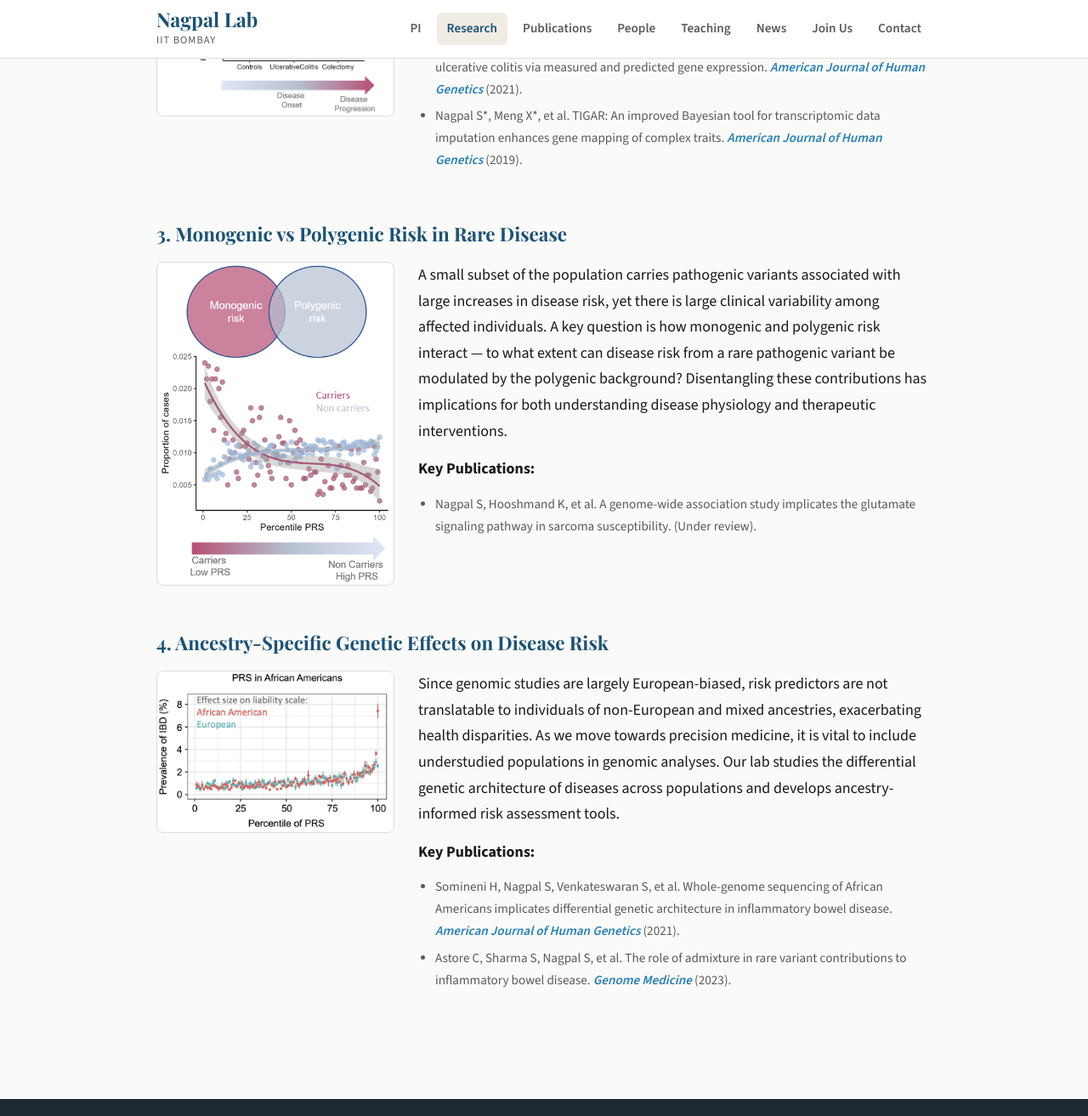
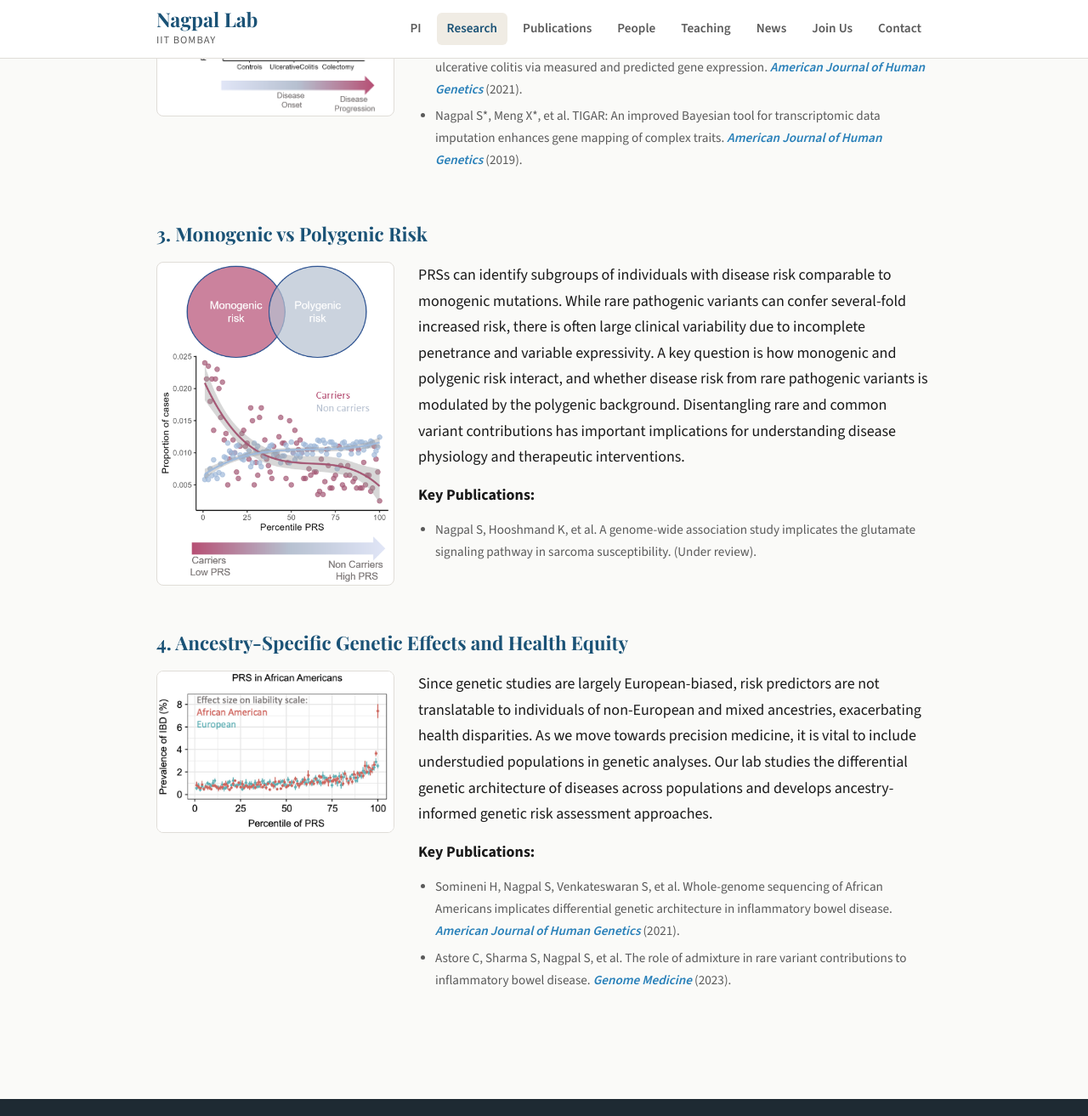
Before and after one commit to nagpallab/nagpallab.github.io, a Jekyll site: the page built from research.md, in a window 1280 px wide and 1400 px high, scrolled down 1149 px, cut to the strip 0-1313 px from the top of the window. Shown: the whole strip at 85% size. Built offline with Jekyll 4.4.1, drawn with Linux system fonts in a browser that asks for light colours; some of the changed text lies outside the part shown.

Commit message:
Update research.md

```diff
--- a/research.md
+++ b/research.md
@@ -26,7 +26,7 @@ title: Research
   <div class="research-block-content">
     <img src="/assets/images/research-integrative.png" alt="Integrative genomics research" class="research-block-img">
     <div>
-      <p>Integrative genomics enables the integration of genetics with dynamic variables such as transcriptomics and metabolomics to unravel the complexity of common diseases. An important goal of clinical genomics is to not only predict disease onset but progression to adverse outcomes, recurrence as well as response to treatments.</p>
+      <p>An important goal of clinical genomics is to not only predict disease onset but progression to adverse outcomes, recurrence as well as response to treatments. Integrative genomics enables the integration of genetics with dynamic variables such as transcriptomics and metabolomics to unravel the complexity of common diseases. </p>
       <p><strong>Key Publications:</strong></p>
       <ul class="key-pubs">
         <li>Gettler K, Nagpal S, Washburn S, et al. Post-operative ileum transcriptomics implicates sex-biased mechanisms of Crohn's disease recurrence. <span class="pub-journal">Gastroenterology</span> (2025).</li>
@@ -38,11 +38,11 @@ title: Research
 </div>
 
 <div class="research-block" id="monogenic">
-  <h2>3. Monogenic vs Polygenic Risk in Rare Disease</h2>
+  <h2>3. Monogenic vs Polygenic Risk </h2>
   <div class="research-block-content">
     <img src="/assets/images/research-monogenic.png" alt="Monogenic vs polygenic risk research" class="research-block-img">
     <div>
-      <p>A small subset of the population carries pathogenic variants associated with large increases in disease risk, yet there is large clinical variability among affected individuals. A key question is how monogenic and polygenic risk interact — to what extent can disease risk from a rare pathogenic variant be modulated by the polygenic background? Disentangling these contributions has implications for both understanding disease physiology and therapeutic interventions.</p>
+      <p>PRSs can identify subgroups of individuals with disease risk comparable to monogenic mutations. While rare pathogenic variants can confer several-fold increased risk, there is often large clinical variability due to incomplete penetrance and variable expressivity. A key question is how monogenic and polygenic risk interact, and whether disease risk from rare pathogenic variants is modulated by the polygenic background. Disentangling rare and common variant contributions has important implications for understanding disease physiology and therapeutic interventions.</p>
       <p><strong>Key Publications:</strong></p>
       <ul class="key-pubs">
         <li>Nagpal S, Hooshmand K, et al. A genome-wide association study implicates the glutamate signaling pathway in sarcoma susceptibility. (Under review).</li>
@@ -52,11 +52,11 @@ title: Research
 </div>
 
 <div class="research-block" id="ancestry">
-  <h2>4. Ancestry-Specific Genetic Effects on Disease Risk</h2>
+  <h2>4. Ancestry-Specific Genetic Effects and Health Equity</h2>
   <div class="research-block-content">
     <img src="/assets/images/research-ancestry.png" alt="Ancestry and health equity research" class="research-block-img">
     <div>
-      <p>Since genomic studies are largely European-biased, risk predictors are not translatable to individuals of non-European and mixed ancestries, exacerbating health disparities. As we move towards precision medicine, it is vital to include understudied populations in genomic analyses. Our lab studies the differential genetic architecture of diseases across populations and develops ancestry-informed risk assessment tools.</p>
+      <p>Since genetic studies are largely European-biased, risk predictors are not translatable to individuals of non-European and mixed ancestries, exacerbating health disparities. As we move towards precision medicine, it is vital to include understudied populations in genetic analyses. Our lab studies the differential genetic architecture of diseases across populations and develops ancestry-informed genetic risk assessment approaches.</p>
       <p><strong>Key Publications:</strong></p>
       <ul class="key-pubs">
         <li>Somineni H, Nagpal S, Venkateswaran S, et al. Whole-genome sequencing of African Americans implicates differential genetic architecture in inflammatory bowel disease. <span class="pub-journal">American Journal of Human Genetics</span> (2021).</li>
```
